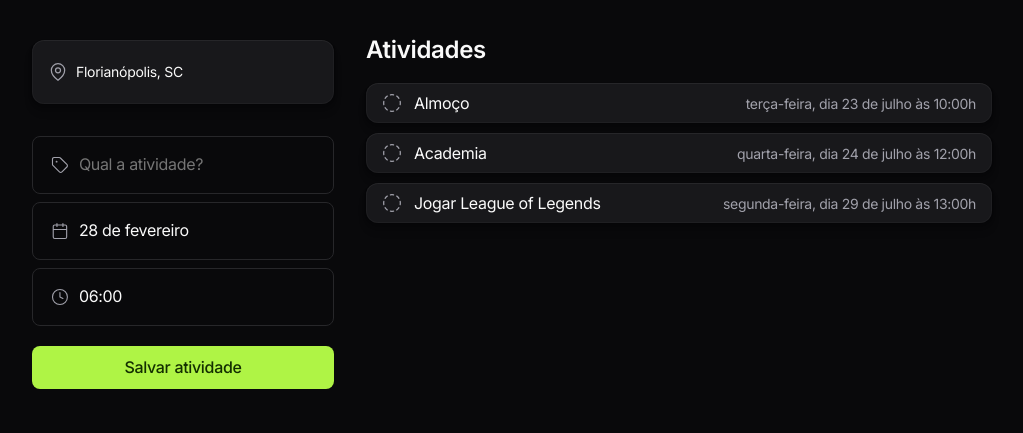
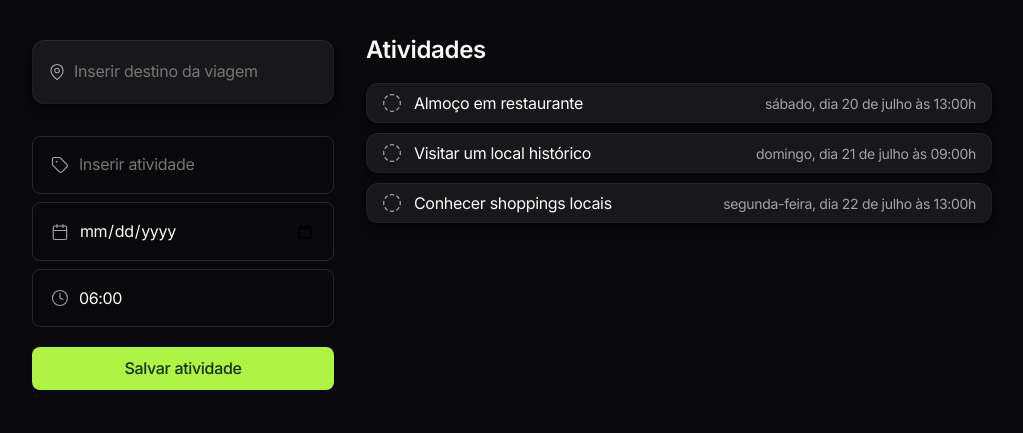
Before and after one commit to udanielnogueira/nlw-journey, a plain HTML site: page index.html in a window 1280 px wide. Shown: the whole page, without its empty margins (128-1151 px from the left). Drawn offline with nearby package versions, Linux system fonts and the light colour scheme.

Commit message:
Adicionar input do destino da viagem e Melhorar input de data

```diff
--- a/index.html
+++ b/index.html
@@ -34,7 +34,7 @@
                         style="stroke:#A1A1AA;stroke:color(display-p3 0.6314 0.6314 0.6667);stroke-opacity:1;"
                         stroke-width="1.25" stroke-linecap="round" stroke-linejoin="round" />
                 </svg>
-                Florianópolis, SC
+                <input type="text" placeholder="Inserir destino da viagem" required class="input-destino">
             </div>
 
             <div class="fields">
@@ -51,7 +51,7 @@
                             style="stroke:#A1A1AA;stroke:color(display-p3 0.6314 0.6314 0.6667);stroke-opacity:1;"
                             stroke-width="1.25" stroke-linecap="round" stroke-linejoin="round" />
                     </svg>
-                    <input type="text" placeholder="Qual a atividade?" name="atividade" required>
+                    <input type="text" placeholder="Inserir atividade" name="atividade" required>
                 </div>
 
                 <div class="field-wrapper">
@@ -62,9 +62,7 @@
                             style="stroke:#A1A1AA;stroke:color(display-p3 0.6314 0.6314 0.6667);stroke-opacity:1;"
                             stroke-width="1.25" stroke-linecap="round" stroke-linejoin="round" />
                     </svg>
-                    <select name="dia">
-                        <option value="2024-03-01">01 de fevereiro</option>
-                    </select>
+                    <input type="date" name="dia" required></input>
                 </div>
 
                 <div class="field-wrapper">
@@ -76,7 +74,7 @@
                             stroke-width="1.25" stroke-linecap="round" stroke-linejoin="round" />
                     </svg>
                     <select name="hora">
-                        <option value="10:30">10:30</option>
+                        <option value="10:30" required>10:30</option>
                     </select>
                 </div>
             </div>
--- a/script.js
+++ b/script.js
@@ -15,8 +15,8 @@ const formatador = (data) => {
 
 // Object
 const atividade = {
-    nome: "Almoço",
-    data: new Date("2024-07-23 10:00"),
+    nome: "Almoço em restaurante",
+    data: new Date("2024-07-20 13:00"),
     finalizada: false
 }
 
@@ -27,13 +27,13 @@ const atividade = {
 let atividades = [
     atividade,
     {
-        nome: "Academia",
-        data: new Date("2024-07-24 12:00"),
+        nome: "Visitar um local histórico",
+        data: new Date("2024-07-21 09:00"),
         finalizada: false
     },
     {
-        nome: "Jogar League of Legends",
-        data: new Date("2024-07-29 13:00"),
+        nome: "Conhecer shoppings locais",
+        data: new Date("2024-07-22 13:00"),
         finalizada: false
     }
 ]
@@ -66,7 +66,7 @@ const criarItemDeAtividade = (atividade) => {
                 <span>${atividade.nome}</span>
             </div>
 
-            <time class="short">${formatar.dia.semana.curto}.${formatar.dia.numerico} <br> ${formatar.hora}h</time>
+            <time class="short">${formatar.dia.semana.curto} ${formatar.dia.numerico} <br> ${formatar.hora}h</time>
             <time class="full">${formatar.dia.semana.longo}, dia ${formatar.dia.numerico} de ${formatar.mes} às ${formatar.hora}h</time>
             </div>`
 }
@@ -115,25 +115,6 @@ const salvarAtividade = (event) => {
     atualizarListaDeAtividades()
 }
 
-const criarDiasSelecao = () => {
-    const dias = [
-        "2024-02-28",
-        "2024-03-01",
-        "2024-03-02"
-    ]
-
-    let diasSelecao = ''
-
-    for(let dia of dias) {
-        const formatar = formatador(dia)
-        const diaFormatado = `${formatar.dia.numerico} de ${formatar.mes}`
-        diasSelecao += `<option value="${dia}">${diaFormatado}</option>`
-    }
-
-    document.querySelector('select[name="dia"]').innerHTML = diasSelecao
-}
-criarDiasSelecao()
-
 const criarHorasSelecao = () => {
     let horasDisponiveis = ''
 
--- a/style.css
+++ b/style.css
@@ -140,6 +140,10 @@ section .card-bg > div {
     gap: 12px;
 }
 
+.input-destino {
+    font-size: 16px;
+}
+
 @media (width > 1024px) {
     #app {
         display: flex;
```
